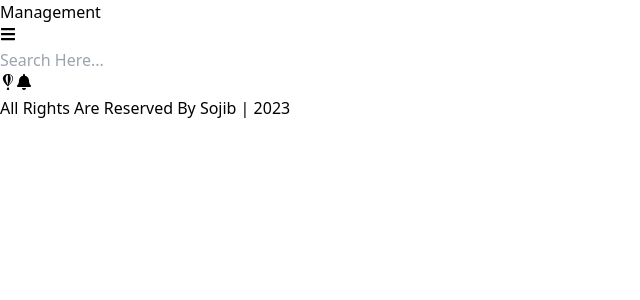
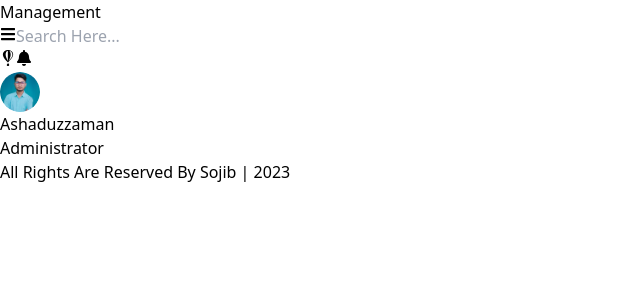
Before and after one commit to ashaansojib/st-admin-pannel, a React (Vite) app: page / in a window 1280 px wide. Shown: the top 300 px of the page, without its empty margins (0-640 px from the left). Built offline with nearby package versions, Linux system fonts and the light colour scheme.

Commit message:
header all item alignment fix

```diff
--- a/src/components/shared/Header.jsx
+++ b/src/components/shared/Header.jsx
@@ -1,18 +1,25 @@
 import { FaBars, FaBell, FaFly } from "react-icons/fa";
 import React from 'react';
-
+import { Avatar } from "@mui/material";
 const Header = () => {
 
     return (
-        <div className="flex gap-3 items-center">
-            <button className="p-3 bg-blue-600 text-white rounded-md"><FaBars /></button>
-            <div>
+        <div className="flex gap-3 justify-between items-center">
+            <div className="flex gap-3 items-center">
+                <button className="p-3 bg-blue-600 text-white rounded-md"><FaBars /></button>
                 <input type="text" name="" id="" placeholder="Search Here..." className="p-2 border rounded-md w-full bg-slate-100" />
             </div>
-            <div>
-                <div>
+            <div className="flex justify-end items-center gap-4">
+                <div className="flex gap-2">
                     <button className="p-3 rounded-full bg-slate-100"><FaFly /></button>
                     <button className="p-3 rounded-full bg-slate-100"><FaBell /></button>
+                </div>
+                <div className="flex gap-1 items-center">
+                    <Avatar alt="Remy Sharp" src="/mypp-circle.png" />
+                    <div>
+                        <p className="font-medium">Ashaduzzaman</p>
+                        <span className="text-blue-600 text-center text-[13px]">Administrator</span>
+                    </div>
                 </div>
             </div>
         </div>
```
Also changed, not shown: public/mypp-circle.png (added), src/components/shared/Profile.jsx (added).
